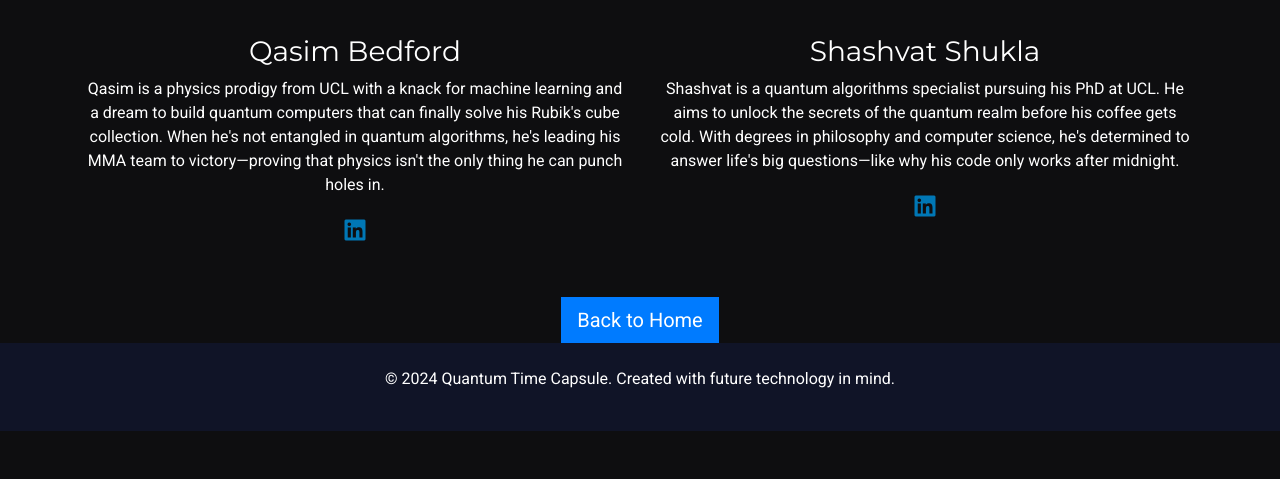
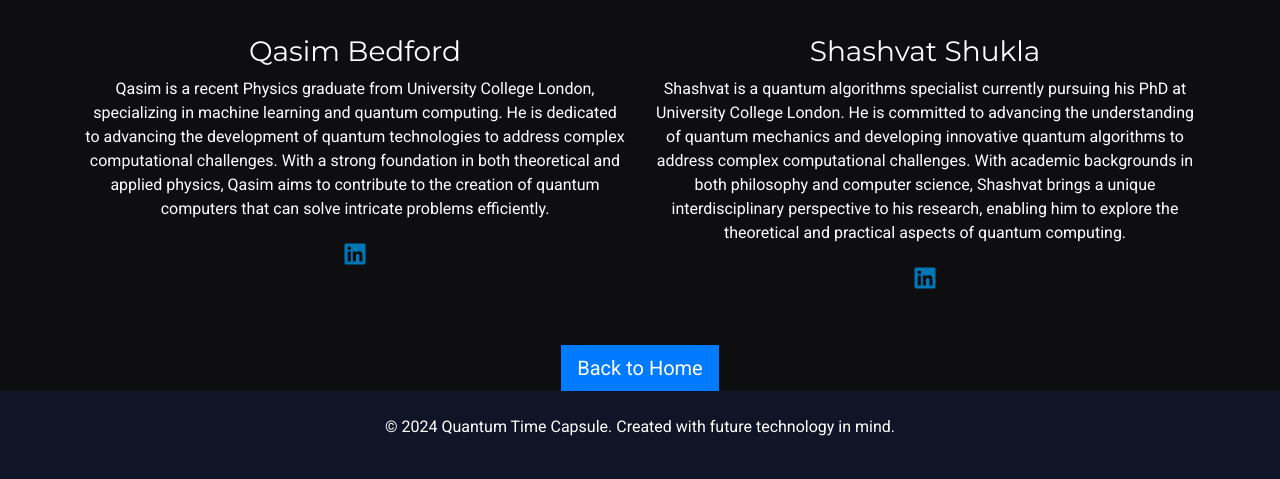
Before and after one commit to kasattack567/Quantum-Time-Capsule, a Flask app: page /about in a window 1280 px wide. Shown: the part 351-830 px from the top of the page. Before the commit the page ends 782 px from the top, so only its background shows below. Run offline with Flask 3, Linux system fonts and the light colour scheme; some libraries are stand-ins or nearby versions.

Commit message:
Update about.html

```diff
--- a/Templates/about.html
+++ b/Templates/about.html
@@ -25,13 +25,19 @@
         <div class="collapse navbar-collapse" id="navbarNav">
             <ul class="navbar-nav ml-auto">
                 <li class="nav-item">
-                    <a class="nav-link" href="{{ url_for('index') }}">Home</a>
+                    <a class="nav-link" href="{{ url_for('intro') }}">Home</a>
                 </li>
                 <li class="nav-item">
-                    <a class="nav-link" href="{{ url_for('demographics') }}">Demographics</a>
+                    <a class="nav-link" href="{{ url_for('index') }}">Create Capsule</a>
                 </li>
-                <li class="nav-item active">
-                    <a class="nav-link" href="{{ url_for('about') }}">About <span class="sr-only">(current)</span></a>
+                <li class="nav-item">
+                    <a class="nav-link" href="{{ url_for('explore_more') }}">How it works</a>
+                </li>
+                <li class="nav-item">
+                    <a class="nav-link" href="{{ url_for('demographics') }}">Who's using</a>
+                </li>
+                <li class="nav-item">
+                    <a class="nav-link" href="{{ url_for('about') }}">About Us</a>
                 </li>
             </ul>
         </div>
@@ -45,7 +51,7 @@
             <div class="col-md-6 text-center">
                 <img src="{{ url_for('static', filename='qasim_bedford.jpg') }}" alt="Qasim Bedford" class="rounded-circle profile-pic">
                 <h3 class="mt-3">Qasim Bedford</h3>
-                <p>Qasim is a physics prodigy from UCL with a knack for machine learning and a dream to build quantum computers that can finally solve his Rubik's cube collection. When he's not entangled in quantum algorithms, he's leading his MMA team to victory—proving that physics isn't the only thing he can punch holes in.</p>
+                <p>Qasim is a recent Physics graduate from University College London, specializing in machine learning and quantum computing. He is dedicated to advancing the development of quantum technologies to address complex computational challenges. With a strong foundation in both theoretical and applied physics, Qasim aims to contribute to the creation of quantum computers that can solve intricate problems efficiently. </p>
                 <a href="https://www.linkedin.com/in/qasim-b-2611b21b8/" target="_blank" class="social-icon">
                     <i class="fab fa-linkedin"></i>
                 </a>
@@ -54,7 +60,7 @@
             <div class="col-md-6 text-center">
                 <img src="{{ url_for('static', filename='shashvat_shukla.jpg') }}" alt="Shashvat Shukla" class="rounded-circle profile-pic">
                 <h3 class="mt-3">Shashvat Shukla</h3>
-                <p>Shashvat is a quantum algorithms specialist pursuing his PhD at UCL. He aims to unlock the secrets of the quantum realm before his coffee gets cold. With degrees in philosophy and computer science, he's determined to answer life's big questions—like why his code only works after midnight.</p>
+                <p>Shashvat is a quantum algorithms specialist currently pursuing his PhD at University College London. He is committed to advancing the understanding of quantum mechanics and developing innovative quantum algorithms to address complex computational challenges. With academic backgrounds in both philosophy and computer science, Shashvat brings a unique interdisciplinary perspective to his research, enabling him to explore the theoretical and practical aspects of quantum computing. </p>
                 <a href="https://www.linkedin.com/in/shashvatshukla/" target="_blank" class="social-icon">
                     <i class="fab fa-linkedin"></i>
                 </a>
```
